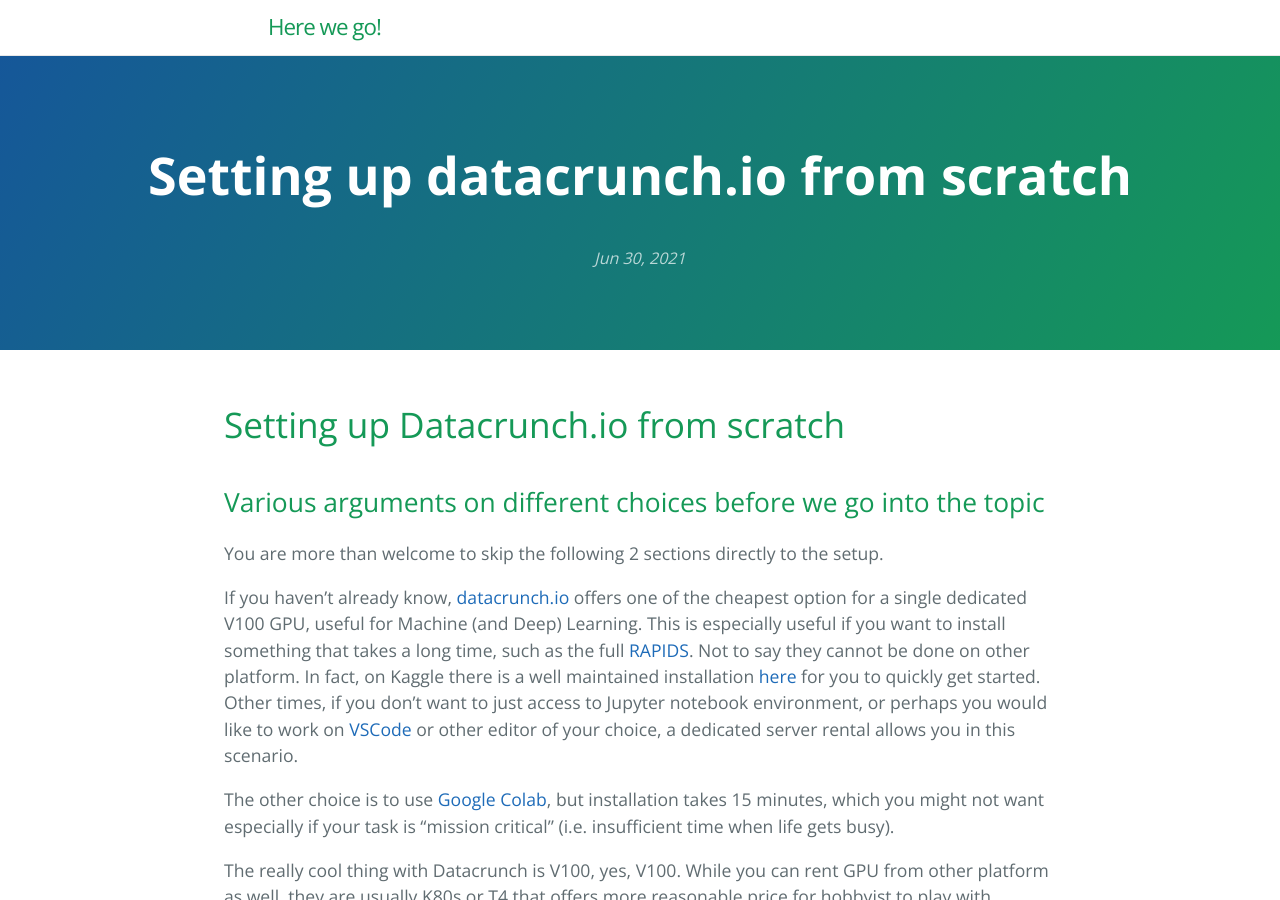
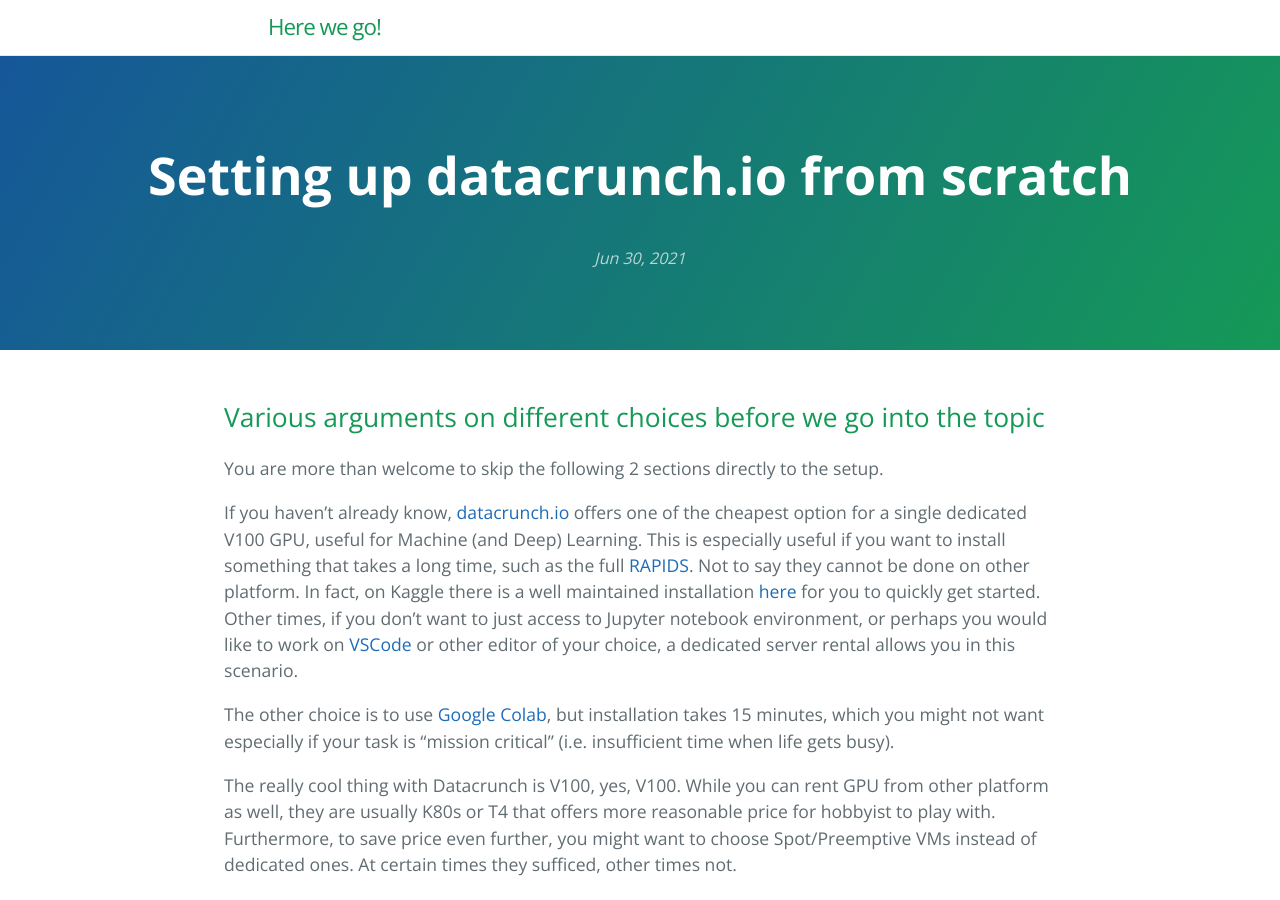
Before and after one commit to Wabinab/Wabinab.github.io, a Jekyll site: the page built from _posts/2021-06-30-Setting up Datacrunch.io from scratch.md, in a window 1280 px wide and 900 px high. Built offline with Jekyll 4.4.1, drawn with Linux system fonts in a browser that asks for light colours; our own code applies the rules of GitHub Pages for plain Markdown files.

Commit message:
Update 2021-06-30-Setting up Datacrunch.io from scratch.md

```diff
--- a/_posts/2021-06-30-Setting up Datacrunch.io from scratch.md
+++ b/_posts/2021-06-30-Setting up Datacrunch.io from scratch.md
@@ -1,5 +1,3 @@
-# Setting up Datacrunch.io from scratch
-
 ## Various arguments on different choices before we go into the topic
 You are more than welcome to skip the following 2 sections directly to the setup.
 
```
